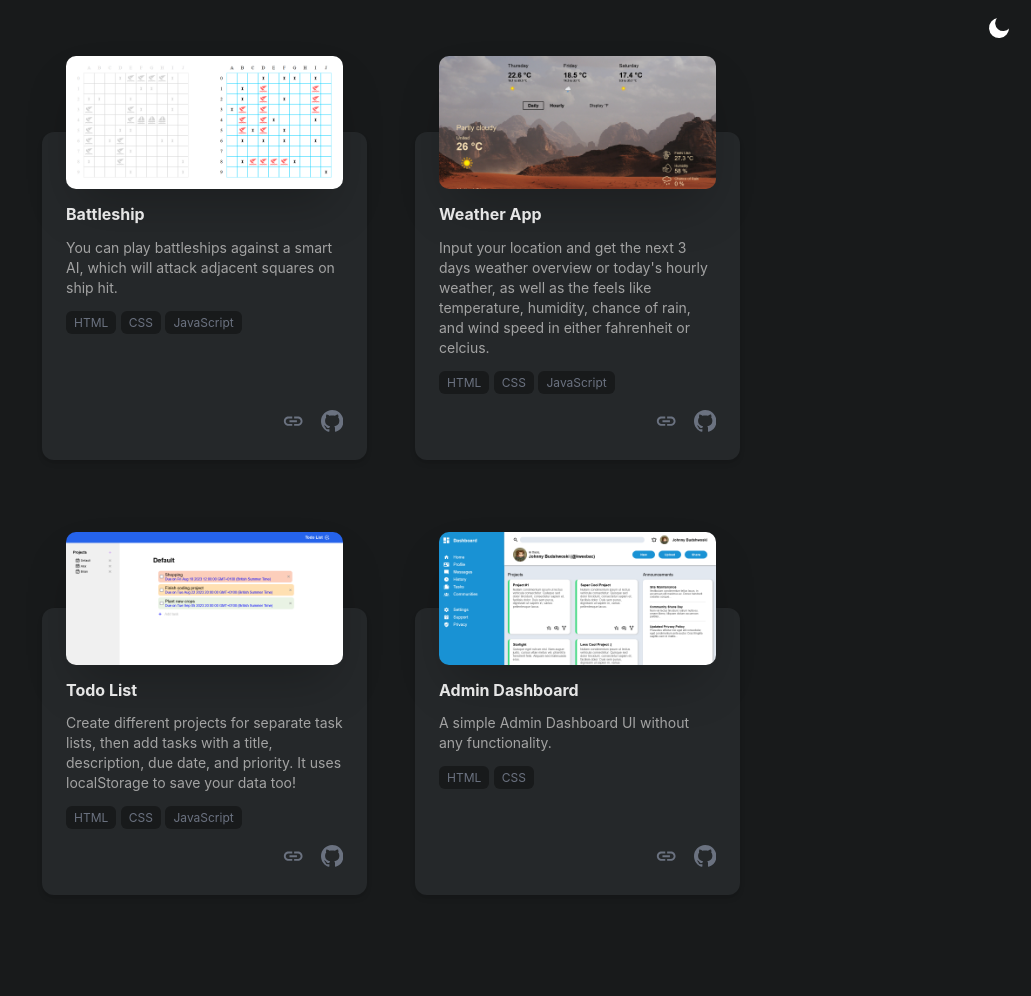
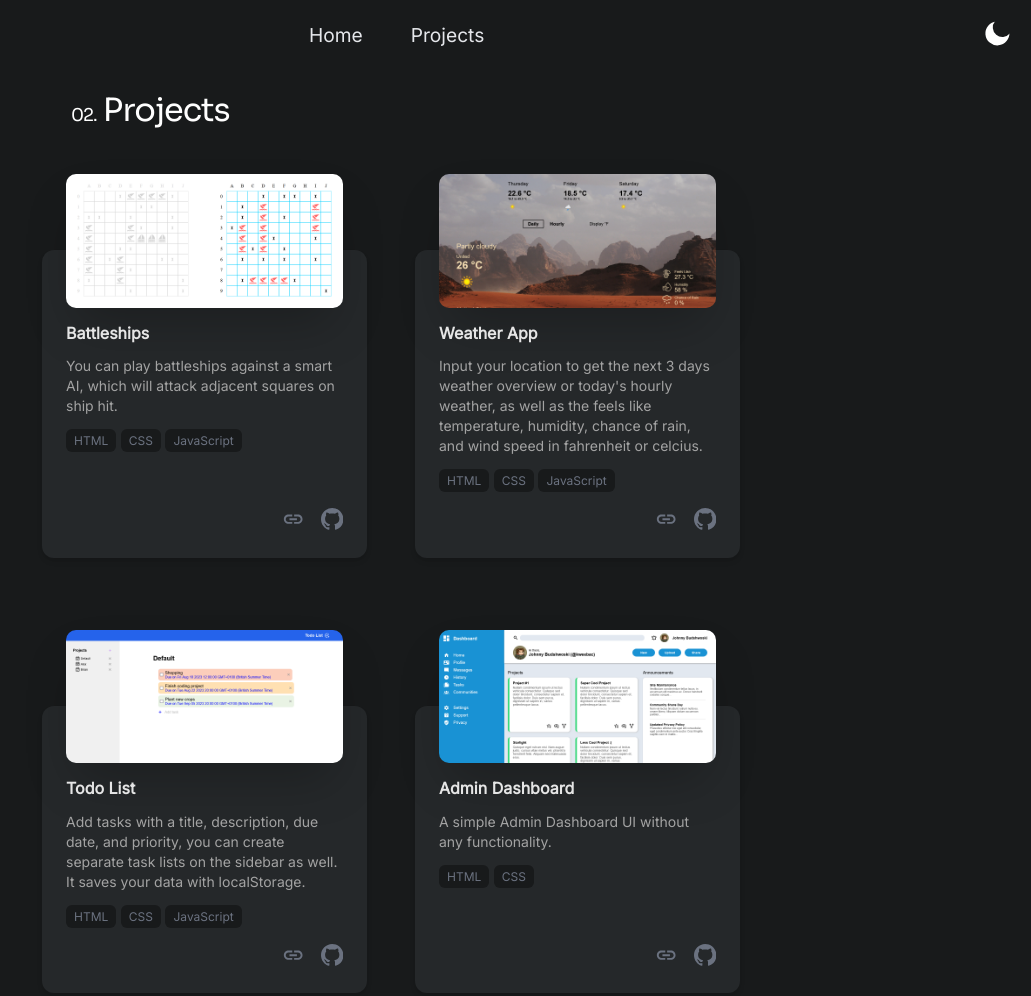
Before and after one commit to Kweebac/portfolio, a website built with webpack: page src/index.html in a window 1280 px wide. Shown: the whole page, without its empty margins (249-1280 px from the left). Before the commit the page ends 927 px from the top, so only its background shows below. Built offline with nearby package versions, Linux system fonts and the light colour scheme.

Commit message:
Added header with working links, fixed some bugs with light & dark theme

```diff
--- a/src/index.html
+++ b/src/index.html
@@ -7,6 +7,16 @@
   </head>
   <body class="dark">
     <header>
+      <nav>
+        <ul>
+          <li>
+            <a href="#top">Home</a>
+          </li>
+          <li>
+            <a href="#projects-anchor">Projects</a>
+          </li>
+        </ul>
+      </nav>
       <div class="colorTheme">
         <svg
           xmlns="http://www.w3.org/2000/svg"
@@ -45,11 +55,16 @@
         </svg>
       </div>
     </header>
+
     <main>
+      <h1 id="projects-anchor">
+        <span>02.</span>
+        Projects
+      </h1>
       <div class="projects">
         <div class="project">
           <img src="../dist/749ab083491551187797.png" alt="Screenshot of Battleships" />
-          <h3>Battleship</h3>
+          <h3>Battleships</h3>
           <p>
             You can play battleships against a smart AI, which will attack adjacent squares on
             ship hit.
@@ -99,9 +114,9 @@
           <img src="../dist/d59907a8849a4e81df08.png" alt="Screenshot of Weather App" />
           <h3>Weather App</h3>
           <p>
-            Input your location and get the next 3 days weather overview or today's hourly
+            Input your location to get the next 3 days weather overview or today's hourly
             weather, as well as the feels like temperature, humidity, chance of rain, and wind
-            speed in either fahrenheit or celcius.
+            speed in fahrenheit or celcius.
           </p>
           <div class="tags">
             <span>HTML</span>
@@ -148,8 +163,8 @@
           <img src="../dist/489dcdb33163072af721.png" alt="Screenshot of Todo List" />
           <h3>Todo List</h3>
           <p>
-            Create different projects for separate task lists, then add tasks with a title,
-            description, due date, and priority. It uses localStorage to save your data too!
+            Add tasks with a title, description, due date, and priority, you can create
+            separate task lists on the sidebar as well. It saves your data with localStorage.
           </p>
           <div class="tags">
             <span>HTML</span>
--- a/src/index.js
+++ b/src/index.js
@@ -5,8 +5,24 @@ import "./images/weatherApp.png";
 import "./images/todoList.png";
 import "./images/adminDashboard.png";
 
+function changeHeader() {
+  if (scrollY)
+    header.style.boxShadow =
+      "rgba(0, 0, 0, 0) 0px 0px 0px 0px, rgba(0, 0, 0, 0) 0px 0px 0px 0px, rgba(0, 0, 0, 0.1) 0px 4px 6px -1px, rgba(0, 0, 0, 0.1) 0px 2px 4px -2px";
+  else header.style.boxShadow = "";
+
+  if (body.className === "dark") {
+    if (scrollY) header.style.backgroundColor = "#25282a";
+    else header.style.backgroundColor = "";
+  } else {
+    if (scrollY) header.style.backgroundColor = "#fff";
+    else header.style.backgroundColor = "";
+  }
+}
+
 const colorTheme = document.querySelector(".colorTheme");
 const body = document.querySelector("body");
+const header = document.querySelector("header");
 
 colorTheme.onclick = () => {
   if (body.className === "dark")
@@ -15,4 +31,7 @@ colorTheme.onclick = () => {
     colorTheme.innerHTML = `<svg xmlns="http://www.w3.org/2000/svg" width="24" height="24" viewBox="0 0 24 24" color="white" fill="none" stroke-width="2" stroke-linecap="round" stroke-linejoin="round" stroke="currentColor" style="cursor: pointer; transform: rotate(40deg);"><mask id="circle-mask-1"><rect x="0" y="0" width="100%" height="100%" fill="white"></rect><circle style="cx: 50%; cy: 23%;" r="9" fill="black"></circle></mask><circle cx="12" cy="12" fill="white" style="r: 9px;" mask="url(#circle-mask-1)"></circle><g stroke="currentColor" style="opacity: 0;"><line x1="12" y1="1" x2="12" y2="3"></line><line x1="12" y1="21" x2="12" y2="23"></line><line x1="4.22" y1="4.22" x2="5.64" y2="5.64"></line><line x1="18.36" y1="18.36" x2="19.78" y2="19.78"></line><line x1="1" y1="12" x2="3" y2="12"></line><line x1="21" y1="12" x2="23" y2="12"></line><line x1="4.22" y1="19.78" x2="5.64" y2="18.36"></line><line x1="18.36" y1="5.64" x2="19.78" y2="4.22"></line></g></svg>`;
 
   body.classList.toggle("dark");
+  changeHeader();
 };
+
+onscroll = changeHeader;
--- a/src/style.css
+++ b/src/style.css
@@ -1,6 +1,13 @@
+@import url("https://fonts.googleapis.com/css2?family=Inter&display=swap");
+@import url("https://fonts.googleapis.com/css2?family=Inter&family=Sora&display=swap");
+
+html {
+  scroll-behavior: smooth;
+  scroll-padding-top: 100px;
+}
 body {
   background-color: #f2f5fa;
-  font-family: Inter, sans-serif;
+  font-family: "Inter", sans-serif;
 }
 .dark {
   background-color: #181a1b;
@@ -8,12 +15,37 @@ body {
 
 /* HEADER */
 header {
-  position: fixed;
-  padding: 1rem;
-  margin-left: calc(100% - 28.1833px - 2rem);
+  padding: 1.2rem;
+  position: sticky;
+  top: 0;
+
+  display: grid;
+  grid-auto-flow: column;
+  grid-template-columns: 1fr auto;
+  align-items: center;
 }
-header svg {
-  transform: scale(2);
+header > nav {
+  justify-self: center;
+}
+header > nav > ul {
+  list-style: none;
+  font-size: 1.2rem;
+  margin: 0;
+
+  display: flex;
+  gap: 3rem;
+}
+header > nav a {
+  color: rgb(75, 85, 99);
+  text-decoration: none;
+}
+.dark header > nav a {
+  color: rgb(229, 231, 235);
+}
+
+header .colorTheme svg {
+  width: 1.8rem;
+  height: 1.8rem;
 }
 
 /* MAIN */
@@ -21,10 +53,22 @@ main {
   display: grid;
   place-content: center;
 }
+main > h1 {
+  font-family: "Sora", sans-serif;
+  font-size: 2rem;
+  letter-spacing: -1px;
+  font-weight: 100;
+}
+main > h1 > span {
+  font-size: 1.1rem;
+}
+.dark main > h1 {
+  color: white;
+}
 
 /* PROJECTS */
 .projects {
-  margin: 2rem 0;
+  margin-bottom: 2rem;
   width: 50vw;
 
   display: grid;
@@ -117,7 +161,7 @@ main {
   }
 }
 
-@media (max-width: 600px) {
+@media (max-width: 700px) {
   .projects {
     width: 90vw;
     grid-template-columns: minmax(275px, 500px);
```
Also changed, not shown: dist/index.html, dist/main.js.
